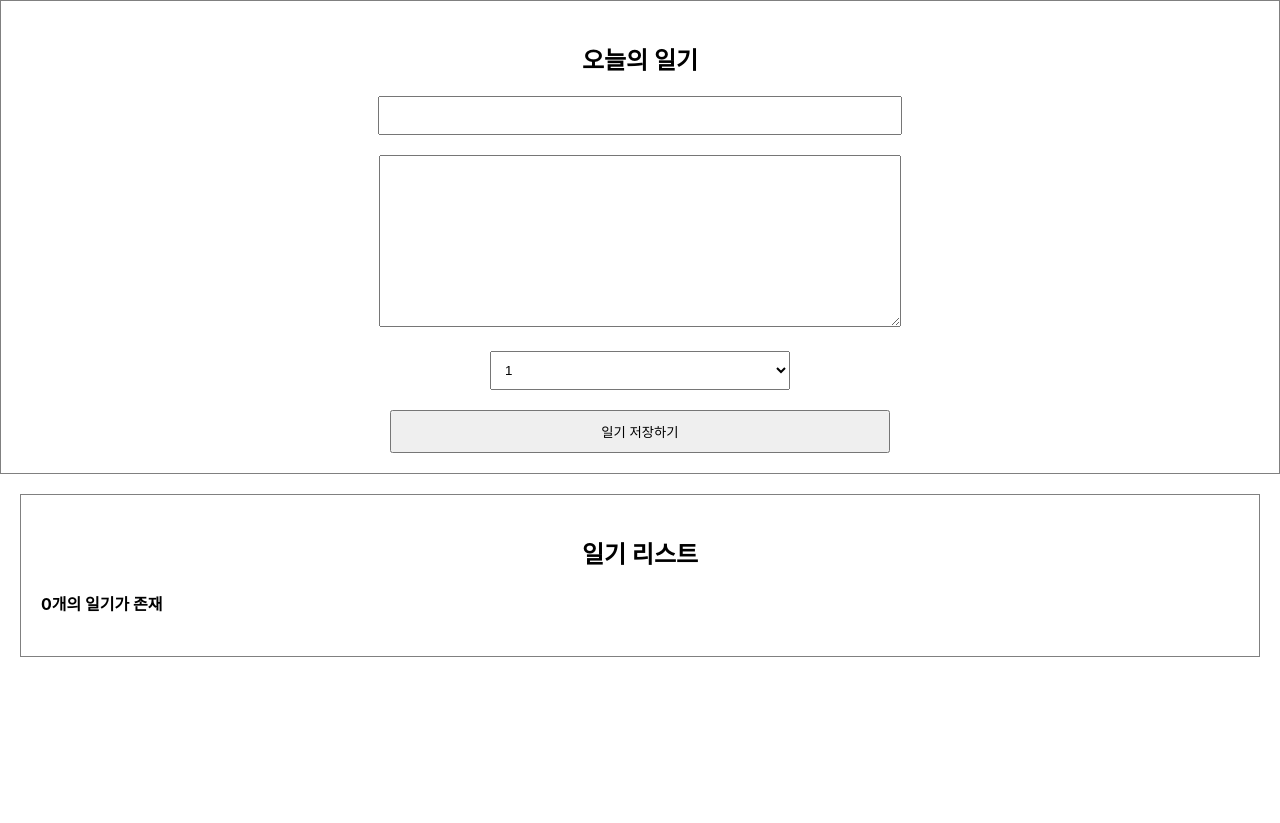
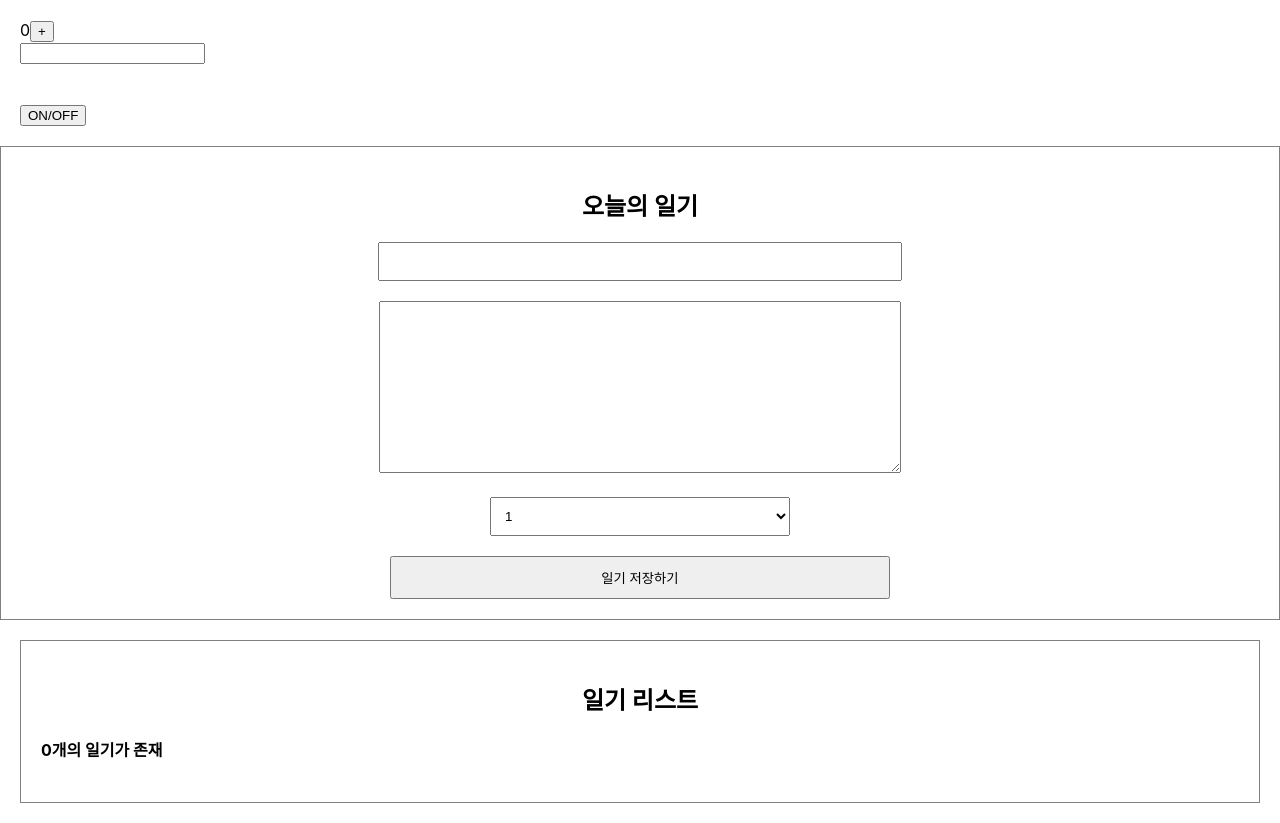
Before and after one commit to bnm9644/simplediary, a React (Create React App) app: page / in a window 1280 px wide. Before the commit the page ends 800 px from the top, so only its background shows below. Built offline with nearby package versions, Linux system fonts and the light colour scheme.

Commit message:
240116 - React useState, LifeCycle

```diff
--- a/src/App.js
+++ b/src/App.js
@@ -2,6 +2,8 @@ import { useRef, useState } from 'react';
 import './App.css';
 import DiaryEditor from './DiaryEditor';
 import DiaryList from './DiaryList';
+import Lifecycle from './Lifecycle';
+import Lifecycle2 from './Lifecycle2';
 
 /* 배열 만듬
 const dummyList =  [
@@ -69,6 +71,8 @@ function App() {
 
   return (
     <div className = "App">
+      <Lifecycle />
+      <Lifecycle2 />
       <DiaryEditor onCreate = {onCreate}/>
       <DiaryList onEdit = {onEdit} onRemove = {onRemove} diaryList = {data} />
     </div>
--- /dev/null
+++ b/src/Lifecycle.js
@@ -0,0 +1,63 @@
+import React,{useState,useEffect} from "react";
+
+/*
+  Lifecycle (생애주기)
+  (초기화) -> (예외 처리) -> (메모리 정리)
+   mount   ->  update    ->   unmount
+   (탄생)       (변화)         (죽음)
+
+  1) mount (화면에 나타나는 것)
+  2) update (state가 바뀌거나, 부모가 리렌더 되거나, prop이 바뀌어 자기 컴포넌트가 리렌더 되는과정)
+  3) unmount (컴포넌트가 화면에서 사라지는 것)
+
+  ★ React Hooks - useState , useRef , useEffect
+  - '클래스 형' 컴포넌트가 가지고 있는 기능을 현재의 ★'함수형 컴포넌트에서 사용할수 있게 함'.
+
+  useEffect : React의 Lifecycle을 제어하는 메서드, Hook 할수 있는 기능,
+
+  import React, { useEffect } from "react";
+  ★ useEffect (callback, []); - 배열 내의 값이 변화하면 callback 함수 실행!
+
+*/
+
+
+const Lifecycle = () => {
+
+  const [count , setCount] = useState(0);
+  const [text , setText] = useState("");
+
+
+  // ★ 배열 값이 변하게 되면, 바로 callback 함수 실행! , 감지하고 싶은 값만 감지하여, 변화 하는 순간만, callback 함수 실행!
+  useEffect(() => {
+   console.log("console mount"); // 현재는 컴포넌트가 mount 될때만 실행
+  } , []);
+
+  useEffect(() => {
+    console.log("update!");     // 현재 mount 후 리렌더링이 될때만 실행
+   });
+
+   useEffect(() => {
+    console.log (`count is update : ${count}`);
+    if(count > 5) {
+      alert("5초과, 1로 재 세팅 합니다.");
+      setCount(1);
+    }
+   },[count]);
+
+   useEffect(() => {            // 배열 값이 변하게 되면, 바로 callback 함수 실행!
+    console.log (`text is update : ${text}`);
+   },[text]);
+
+  return <div style={{padding : 20}}>
+    <div>
+      {count}
+      <button onClick = {() => {setCount(count+1)}}> + </button>
+    </div>
+    <div>
+      <input value = {text} onChange={(e) => {setText(e.target.value)}}></input>
+    </div>
+
+  </div>;
+};
+
+export default Lifecycle;
--- /dev/null
+++ b/src/Lifecycle2.js
@@ -0,0 +1,28 @@
+import React,{useState,useEffect} from "react";
+
+const UnmountTest = () => {
+  useEffect(() => {
+    console.log("Mount");
+
+    return () => {
+      // unmount 시점에 실행하게 된다.
+      console.log("Unmount");
+    }
+  } ,[])
+
+  return <div>Unmount Testing Component</div>
+}
+
+  const LifeCycle2 = () => {
+    const [isVisible , setIsVisible] = useState(false);
+    const toggle = () => {setIsVisible(!isVisible)};
+
+    return (
+      <div style={{padding : 20}}>
+        <button onClick={toggle}>ON/OFF</button>
+        {isVisible && <UnmountTest/>}
+      </div>
+    );
+
+  };
+export default LifeCycle2;
```
